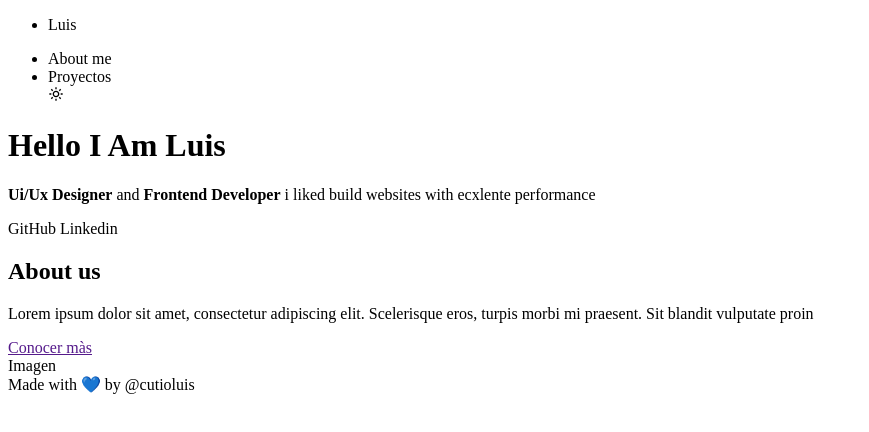
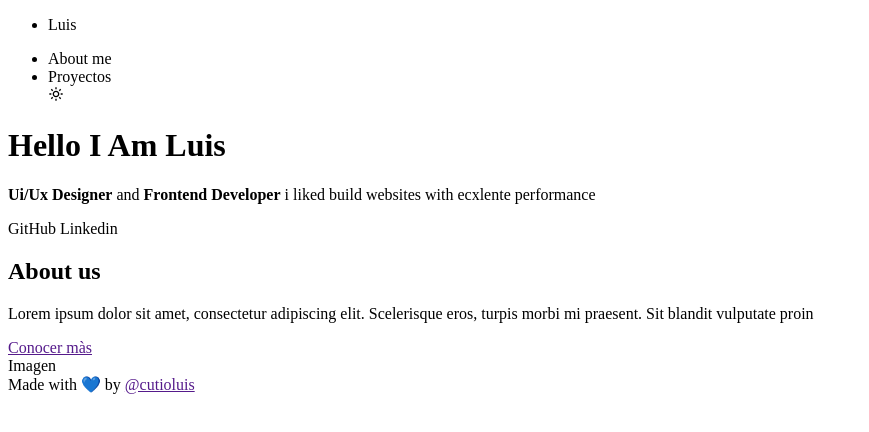
Before and after one commit to cutioluis/porfolio-nextjs, a Next.js app: page / in a window 1280 px wide. Shown: the top 432 px of the page, without its empty margins (0-869 px from the left). Built offline with nearby package versions, Linux system fonts and the light colour scheme.

Commit message:
FIX footer section

```diff
--- a/src/components/Footer/Footer.js
+++ b/src/components/Footer/Footer.js
@@ -2,7 +2,7 @@
 const Footer = () => {
     return (
         <div>
-            <span>Made with 💙 by @cutioluis</span>
+            <span>Made with 💙 by <a href="">@cutioluis</a></span>
         </div>
     );
 };
```
